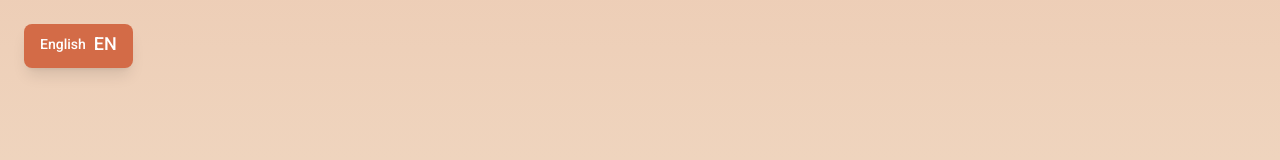
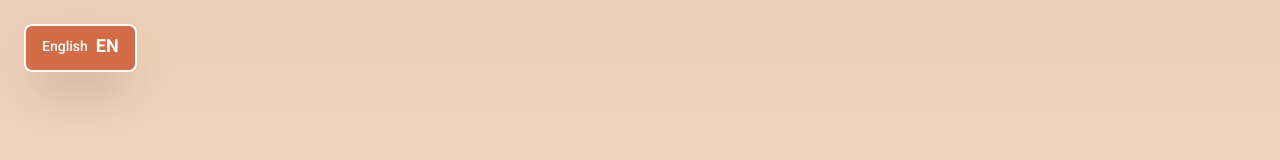
Before and after one commit to imiiii/AniccaMenu, a React (Vite) app: page / in a window 1280 px wide. Shown: the top 160 px of the page. Built offline with nearby package versions, Linux system fonts and the light colour scheme.

Commit message:
Fix language switcher visibility - move to header

```diff
--- a/src/App.jsx
+++ b/src/App.jsx
@@ -11,7 +11,6 @@ function AppContent() {
 
   return (
     <div className="min-h-screen bg-sand-beige">
-      <LanguageSwitcher />
       <Header />
 
       <main className="pb-12">
--- a/src/components/Header.jsx
+++ b/src/components/Header.jsx
@@ -1,5 +1,7 @@
 // Header component - لوگو از public/images/logo.png نمایش داده می‌شود
 // می‌توانید مسیر لوگو را با prop logoPath تغییر دهید
+import LanguageSwitcher from './LanguageSwitcher';
+
 const Header = ({ logoPath = "/images/logo.png" }) => {
   // Use Vite's base URL for GitHub Pages compatibility
   const baseUrl = import.meta.env.BASE_URL;
@@ -8,7 +10,8 @@ const Header = ({ logoPath = "/images/logo.png" }) => {
     : `${baseUrl}${logoPath}`;
 
   return (
-    <header className="bg-gradient-to-b from-terracotta/20 to-sand-beige py-6 md:py-8 px-4 text-center fade-in">
+    <header className="bg-gradient-to-b from-terracotta/20 to-sand-beige py-6 md:py-8 px-4 text-center fade-in relative">
+      <LanguageSwitcher />
       <div className="max-w-7xl mx-auto">
         <div className="flex flex-col items-center justify-center w-full">
           {/* Logo Image */}
--- a/src/components/LanguageSwitcher.jsx
+++ b/src/components/LanguageSwitcher.jsx
@@ -7,12 +7,12 @@ const LanguageSwitcher = () => {
   return (
     <button
       onClick={toggleLanguage}
-      className={`fixed top-4 md:top-6 z-50 px-4 py-2 bg-terracotta text-white rounded-lg hover:bg-terracotta/90 transition-colors font-medium shadow-lg flex items-center gap-2 ${
+      className={`absolute top-4 md:top-6 z-50 px-4 py-2 bg-terracotta text-white rounded-lg hover:bg-terracotta/90 transition-colors font-medium shadow-2xl flex items-center gap-2 border-2 border-white ${
         isRTL ? 'left-4 md:left-6' : 'right-4 md:right-6'
       }`}
       aria-label="Switch language"
     >
-      <span className="text-lg">{language === 'fa' ? 'EN' : 'فا'}</span>
+      <span className="text-lg font-bold">{language === 'fa' ? 'EN' : 'فا'}</span>
       <span className="text-sm">{language === 'fa' ? 'English' : 'فارسی'}</span>
     </button>
   );
```
